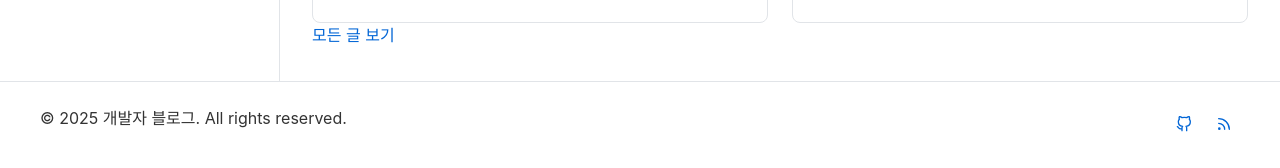
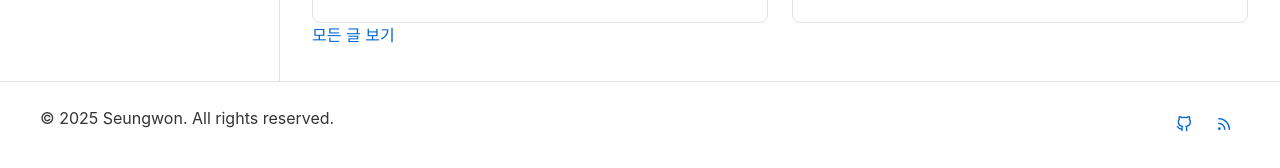
Before and after one commit to ori0o0p/blog, a Jekyll site: the page built from index.html, in a window 1280 px wide and 944 px high. Shown: the part 773-941 px from the top of the window. Built offline with Jekyll 4.4.1, drawn with Linux system fonts in a browser that asks for light colours; the list of posts is cut into pages by our own code.

Commit message:
setting: github

```diff
--- a/_config.yml
+++ b/_config.yml
@@ -1,11 +1,11 @@
 # Site settings
-title: 개발자 블로그
-email: your-email@example.com
+title: Seungwon
+email: tmddnjsrla99@gmail.com
 description: >-
-  개발 지식과 경험을 공유하는 블로그
-baseurl: "" # the subpath of your site, e.g. /blog
-url: "" # the base hostname & protocol for your site, e.g. http://example.com
-github_username: yourusername
+  개발 블로그
+baseurl: "/blog" # the subpath of your site, e.g. /blog
+url: "https://ori0o0p.github.io" # the base hostname & protocol for your site, e.g. http://example.com
+github_username: ori0o0p
 
 # Build settings
 markdown: kramdown
```
